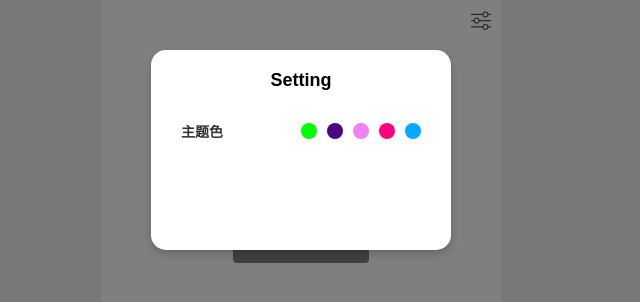
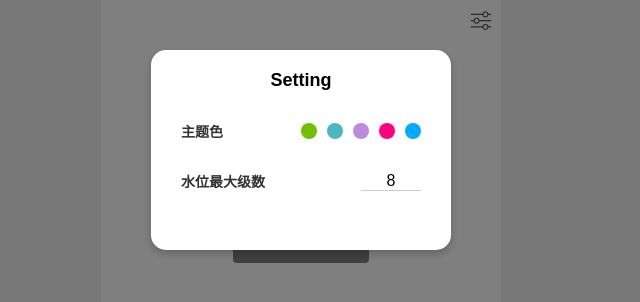
Before and after one commit to Li-xianyu/li-xianyu.github.io, a plain HTML site: page pz.html in a window 1280 px wide. Both pictures are taken after a click on the icon 820 px from the left and 20 px from the top of the page. Shown: the whole page, without its empty margins (339-979 px from the left). Drawn offline with Linux system fonts and the light colour scheme.

Commit message:
Update pz.html

```diff
--- a/pz.html
+++ b/pz.html
@@ -13,18 +13,35 @@
 <div id="settingsModal">
     <div class="modal-header">Setting</div>
     <div class="modal-content">
+        <!-- 主题色配置 -->
         <div class="setOptBox">
             <span class="setOptCaption">主题色</span>
             <div class="themeColorOptGroup">
-			    <span class="themeColorOpt" id="themeColorOptLime" title="青柠" style="background-color: #00ff00;"></span>
-			    <span class="themeColorOpt" id="themeColorOptIndigo" title="靛青" style="background-color: indigo;"></span>
-			    <span class="themeColorOpt" id="themeColorOptViolet" title="魅紫" style="background-color: violet;"></span>
+                <span class="themeColorOpt" id="themeColorOptLime" title="青柠" style="background-color: #70C000;"></span>
+                <span class="themeColorOpt" id="themeColorOptIndigo" title="靛青" style="background-color: #4CB6C2;"></span>
+                <span class="themeColorOpt" id="themeColorOptViolet" title="魅紫" style="background-color: #BB8CDD;"></span>
                 <span class="themeColorOpt" id="themeColorOptRose" title="玫红" style="background-color: #ff007f;"></span>
                 <span class="themeColorOpt selected" id="themeColorOptBlue" title="岛蓝" style="background-color: #00aaff;"></span>
             </div>
         </div>
+        <!-- 水位最大级数配置 -->
+        <div class="setOptBox">
+            <span class="setOptCaption">水位最大级数</span>
+            <input
+                type="number"
+                id="maxLevelInput"
+                class="maxLevelInput"
+                value="5"
+                min="1"
+                max="10"
+                title="设置瓶子的最大填充级数"
+                autocomplete="off"
+            />
+        </div>
+
     </div>
 </div>
+
 
 <div class="buttons">
 
@@ -56,8 +73,12 @@ const settingsButton = document.getElementById('settingsButton');
 const editButton = document.getElementById('editButton');
 const settingsModal = document.getElementById('settingsModal');
 const overlay = document.getElementById('overlay');
+const inputmaxlevel = document.getElementById('maxLevelInput');
 
 let currentColor = localStorage.getItem('selectedColor') || '#00aaff';
+let maxLevel = localStorage.getItem('maxlevel') || 8 ;
+
+
 window.addEventListener('load', () => {
     // 先移除所有颜色选项的 'selected' 类
     themeColorOptions.forEach(option => {
@@ -70,7 +91,21 @@ window.addEventListener('load', () => {
             option.classList.add('selected');
         }
     });
+	setInputFocusColor(maxLevelInput, currentColor);
+	inputmaxlevel.value = maxLevel;
 });
+
+// 设置输入框的 focus 边框颜色
+function setInputFocusColor(input, color) {
+    // 动态插入样式
+    const styleSheet = document.createElement('style');
+    styleSheet.innerHTML = `
+        #${input.id}:focus {
+            border-bottom: 1.5px solid ${color} !important;
+        }
+    `;
+    document.head.appendChild(styleSheet);
+}
 
 
 
@@ -104,6 +139,20 @@ inputData.addEventListener('input', () => {
     inputData.style.height = 'auto'; // 确保初始时恢复为自动高度
     inputData.style.height = `${Math.max(inputData.scrollHeight, 45)}px`; // 设置最小高度
 });
+
+// 最大级数输入
+inputmaxlevel.addEventListener('input', (e) => {
+    let value = parseInt(inputmaxlevel.value, 10) || 0; // 转换为数字
+    if (value > 10) {
+        console.log("不许太大哦");
+        value = 10;
+    } else if (value < 3) {
+        value = 3;
+    }
+    inputmaxlevel.value = value; // 更新输入框
+    localStorage.setItem('maxlevel', value); // 保存到本地
+});
+
 
 
 startButton.addEventListener("click", () => {
@@ -148,6 +197,7 @@ themeColorOptions.forEach(option => {
         // 获取选中的颜色
         const selectedColor = option.style.backgroundColor;
 		 // 保存选中的颜色到 localStorage
+		setInputFocusColor(maxLevelInput, selectedColor);
 		localStorage.setItem('selectedColor', selectedColor);
 		currentColor = selectedColor;
     });
@@ -175,8 +225,8 @@ function createBottle(labelText, color) {
 
     const ctx = canvas.getContext("2d");
     let fillLevel = 0;
-    const maxLevel = 8;
-    const waterHeightPerLevel = 17.5 * scale;
+
+    const waterHeightPerLevel = (140/maxLevel - 0.5) * scale;
     let currentWaterHeight = 0;
 
     function drawBottle() {
@@ -187,7 +237,7 @@ function createBottle(labelText, color) {
         ctx.clearRect(0, 0, canvas.width, canvas.height);
 
         ctx.strokeStyle = "#333";
-        ctx.lineWidth = 2 * scale;
+        ctx.lineWidth = 1 * scale;
         ctx.beginPath();
         ctx.moveTo(offset, offset);
         ctx.lineTo(offset, bottleHeight - 40 * scale + offset);
```
Lines whose indentation alone changed are shown as unchanged.
